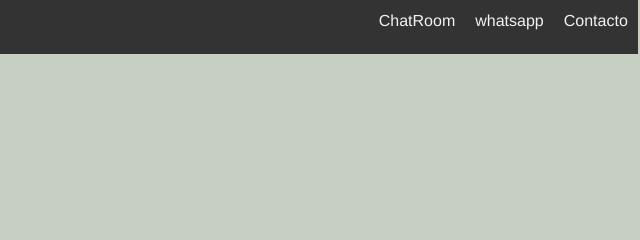
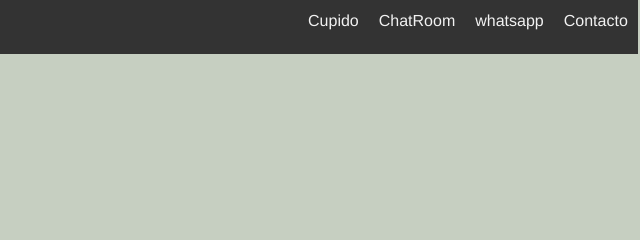
Before and after one commit to worldonlinegame/pfGreat, a website: page index.html in a window 1280 px wide. Shown: the top 240 px of the page, 640-1280 px from the left. Drawn offline with nearby package versions, Linux system fonts and the light colour scheme; sample sign-in values are in the browser's storage.

Commit message:
mod index

```diff
--- a/index.html
+++ b/index.html
@@ -16,8 +16,9 @@
             <div id="navbar">
                 <button id="logout" class="btn btn-primary btn-btn-block" action="js/index.js" style="margin: 10px" >Cerrar Sesion</button>
       <a href="contact.html">Contacto</a>
-      <a href="#" type="submit"  onclick="showDiv()"  >whatsapp</a>
+      <a href="#" type="submit"  onclick="showDiv()">whatsapp</a>
       <a href="https://chat-7dc52.firebaseapp.com/login.html">ChatRoom</a>
+      <a href="https://worldonlinegame.github.io/cup/">Cupido</a>
     </div>
 
 <!------ Include the above in your HEAD tag ---------->
```
